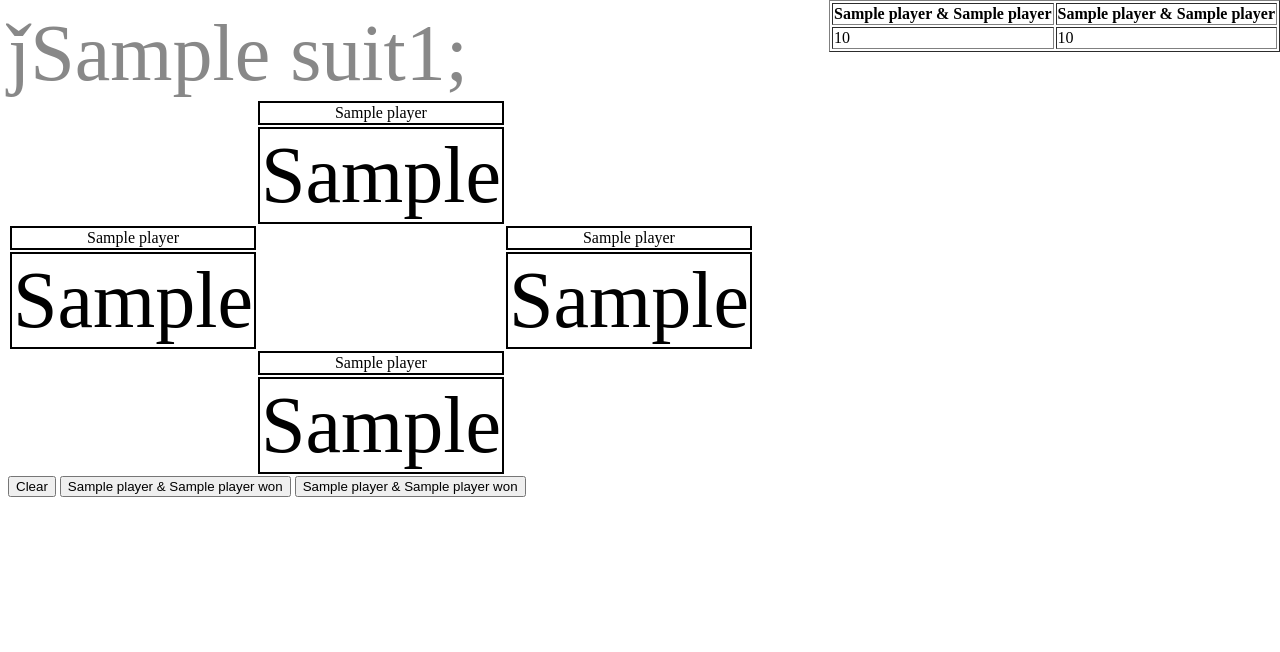
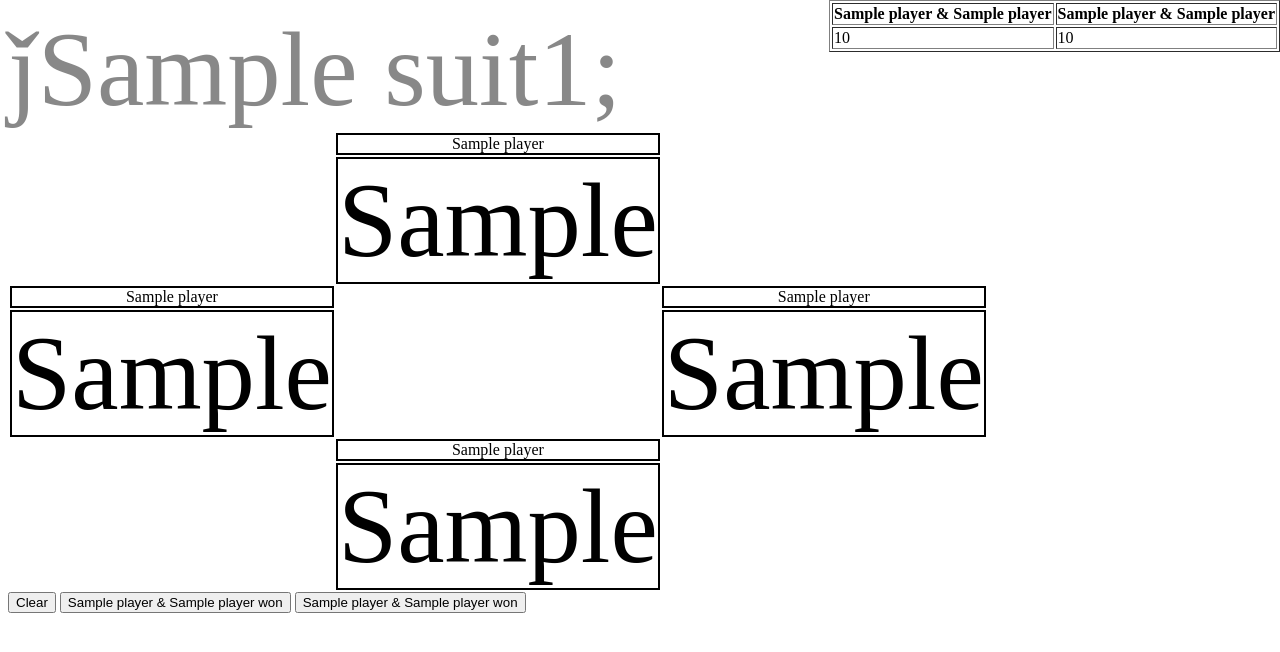
Before and after one commit to RohanJaisimha/56, a Flask app: template templates/56.html in a window 1280 px wide. Shown: the top 652 px of the page. Run offline with Flask 2, Linux system fonts and the light colour scheme; the template is opened without the code that fills it: most values are stand-ins (such as "Sample title", 1, 10 or a date in 2020); some libraries are stand-ins or nearby versions.

Commit message:
Change font size of cards and change tabs to spaces

```diff
--- a/templates/56.html
+++ b/templates/56.html
@@ -7,9 +7,10 @@
             td.non_empty_td {
                 border: 2px solid black;
                 text-align: center;
+                padding: 0px;
             }
-            td.card_td {
-                font-size: 60pt;
+            .card {
+                font-size: 80pt;
             }
             span:hover {
                 cursor: pointer;
@@ -18,9 +19,6 @@
                 position:absolute;
                 right: 0%;
                 top: 0%;
-            }
-            #users_hands {
-                font-size: 60pt;
             }
         </style>
         <script src="//ajax.googleapis.com/ajax/libs/jquery/1.9.1/jquery.min.js"></script>
@@ -32,7 +30,7 @@
         <div id="users_hands">
             {% autoescape false %}
                 {% for card in hand %}
-                    <span style="color: {{card.color}};" onclick="playCard(this); this.outerHTML= '';">
+                    <span class="card" style="color: {{card.color}};" onclick="playCard(this); this.outerHTML= '';">
                         {{"&#x1F0" ~ card.suit ~ card.rank ~ ";"}}
                     </span>
                 {% endfor %}
@@ -52,7 +50,7 @@
                 <tr>
                     <td>
                     </td>
-                    <td id="P1_Card" class="non_empty_td card_td">
+                    <td id="P1_Card" class="non_empty_td card">
                         {% autoescape false %}
                             {{ cards_played[0] }}
                         {% endautoescape %}
@@ -71,14 +69,14 @@
                     </td>
                 </tr>
                 <tr>
-                    <td id="P4_Card" class="non_empty_td card_td">
+                    <td id="P4_Card" class="non_empty_td card">
                         {% autoescape false %}
                             {{ cards_played[3] }}
                         {% endautoescape %}
                     </td>
                     <td>
                     </td>
-                    <td id="P2_Card" class="non_empty_td card_td">
+                    <td id="P2_Card" class="non_empty_td card">
                         {% autoescape false %}
                             {{ cards_played[1] }}
                         {% endautoescape %}
@@ -96,7 +94,7 @@
                 <tr>
                     <td>
                     </td>
-                    <td id="P3_Card" class="non_empty_td card_td">
+                    <td id="P3_Card" class="non_empty_td card">
                         {% autoescape false %}
                             {{ cards_played[2] }}
                         {% endautoescape %}
@@ -243,8 +241,8 @@
             });
         }
 
-	// set up an auto_refresher every 5 seconds (5000 milliseconds)
-        var _refresh = setInterval(refresh, 5000);
+        // set up an auto_refresher every 2.5 seconds (2500 milliseconds)
+        var _refresh = setInterval(refresh, 2500);
 
         // get the name of the user from the url
         var user_name = window.location.search.substring(window.location.search.indexOf("=") + 1);
```
Lines whose indentation alone changed are shown as unchanged.
